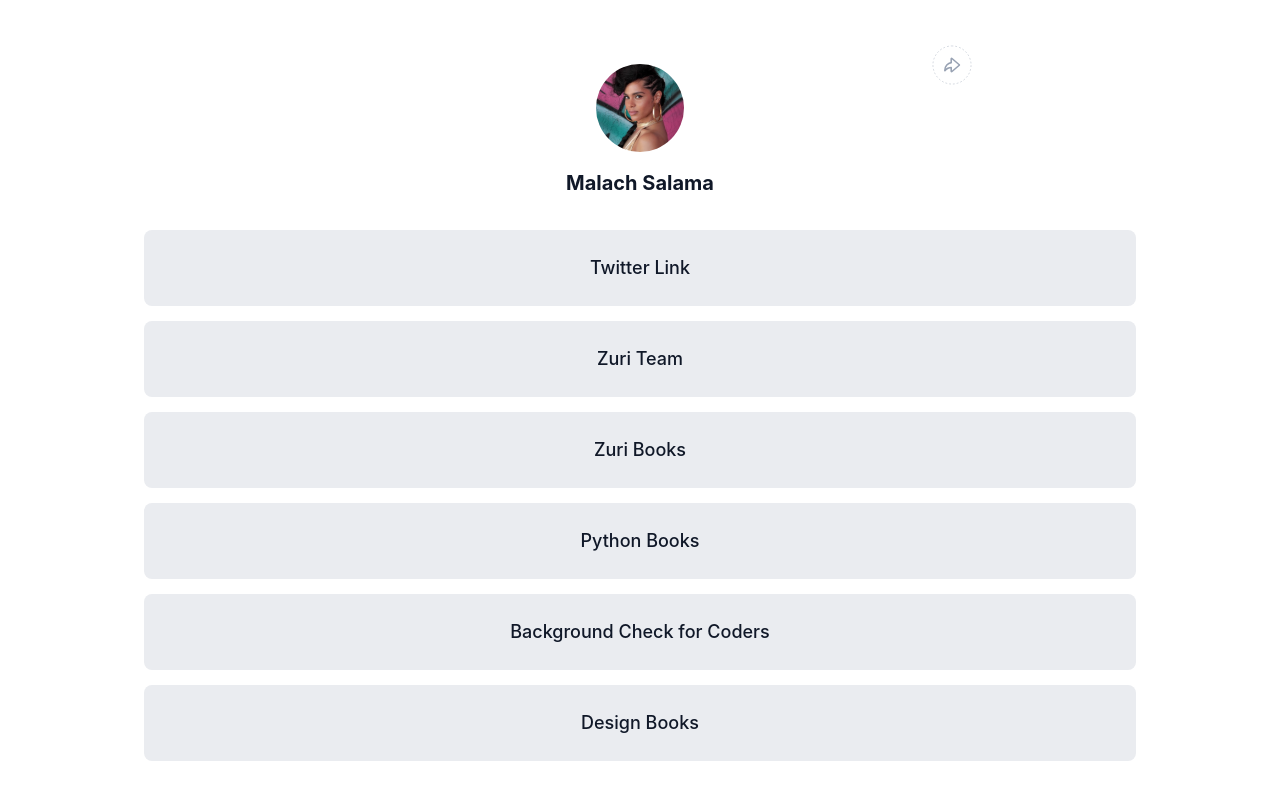
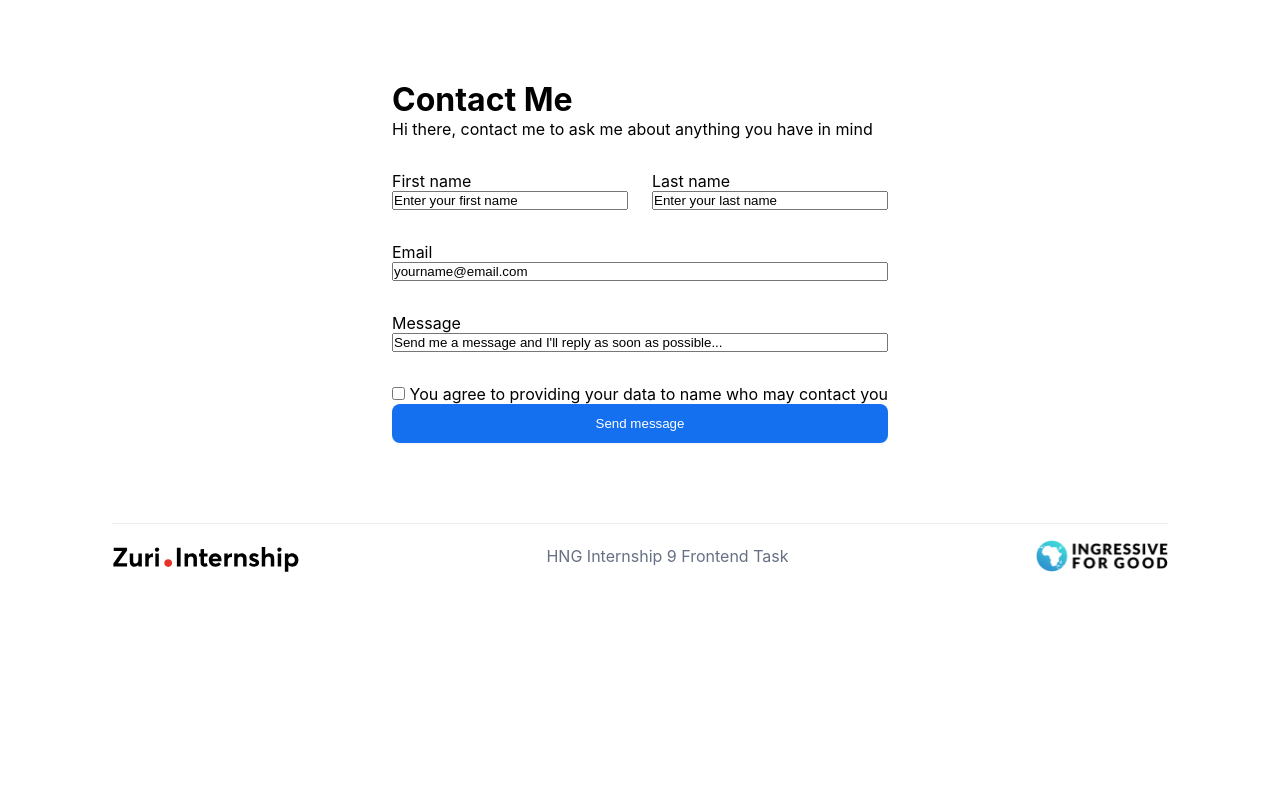
Before and after one commit to malachsalama/linkedtree, a React (Create React App) app: page /contact in a window 1280 px wide. Shown: the top 800 px of the page. Built offline with nearby package versions, Linux system fonts and the light colour scheme.

Commit message:
feat: contact page added to the application

```diff
--- a/package.json
+++ b/package.json
@@ -8,6 +8,7 @@
     "@testing-library/user-event": "^13.5.0",
     "react": "^18.2.0",
     "react-dom": "^18.2.0",
+    "react-router-dom": "^6.4.3",
     "react-scripts": "5.0.1",
     "web-vitals": "^2.1.4"
   },
--- a/src/App.css
+++ b/src/App.css
@@ -116,6 +116,59 @@
   color: #667085;
 }
 
+#error__page {
+  display: flex;
+  flex-direction: column;
+  align-items: center;
+  justify-content: center;
+  width: 100%;
+  margin-top: 4rem;
+}
+
+.Container {
+  display: flex;
+  flex-direction: column;
+  align-items: center;
+  margin: 5rem 15rem;
+}
+
+.HeadingAndSupportingText {
+  display: flex;
+  flex-direction: column;
+  justify-content: flex-start;
+  margin-bottom: 2rem;
+}
+
+.name__row {
+  display: flex;
+  flex-direction: row;
+  gap: 24px;
+}
+
+.first__name,
+.last__name,
+.email__row,
+.textarea__row {
+  display: flex;
+  flex-direction: column;
+  margin-bottom: 2rem;
+  width: 100%;
+}
+
+#btn__submit {
+  display: flex;
+  flex-direction: row;
+  justify-content: center;
+  align-items: center;
+  color: #ffffff;
+  padding: 12px 20px;
+  width: 100%;
+  background: #1570ef;
+  box-shadow: 0px 1px 2px rgba(16, 24, 40, 0.05);
+  border-radius: 8px;
+  border: none;
+}
+
 @media screen and (max-width: 768px) {
   .App {
     margin: 4rem 1rem 0 1rem;
--- a/src/App.js
+++ b/src/App.js
@@ -1,14 +1,15 @@
 import "./App.css";
 
+import Profile from "./Profile";
+import TwitterLink from "./TwitterLink";
+import ZuriTeam from "./ZuriTeam";
+import ZuriBooks from "./ZuriBooks";
+import PythonBooks from "./PythonBooks";
 import BackgroundCheck from "./BackgroundCheck";
 import DesignBooks from "./DesignBooks";
+import Contact from "./ContactMe";
+import Socials from "./Socials";
 import Footer from "./Footer";
-import Profile from "./Profile";
-import PythonBooks from "./PythonBooks";
-import Socials from "./Socials";
-import TwitterLink from "./TwitterLink";
-import ZuriBooks from "./ZuriBooks";
-import ZuriTeam from "./ZuriTeam";
 
 function App() {
   return (
@@ -22,6 +23,7 @@
           <PythonBooks />
           <BackgroundCheck />
           <DesignBooks />
+          <Contact />
         </div>
       </div>
       <Socials />
--- /dev/null
+++ b/src/Contact.js
@@ -0,0 +1,77 @@
+import React from "react";
+import Footer from "./Footer";
+
+const Contact = () => (
+  <>
+    <div className="ContactPageHeader">
+      <div className="Container">
+        <div className="Content">
+          <div className="HeadingAndSupportingText">
+            <h1>Contact Me</h1>
+            <p>
+              Hi there, contact me to ask me about anything you have in mind
+            </p>
+          </div>
+          <div className="Form">
+            <div className="FormFields">
+              <div className="name__row">
+                <div className="first__name">
+                  <label for="fname">First name</label>
+                  <input
+                    type="text"
+                    id="first_name"
+                    name="fname"
+                    value="Enter your first name"
+                  ></input>
+                </div>
+                <div className="last__name">
+                  <label for="lname">Last name</label>
+                  <input
+                    type="text"
+                    id="last_name"
+                    name="lname"
+                    value="Enter your last name"
+                  ></input>
+                </div>
+              </div>
+              <div className="email__row">
+                <label for="email">Email</label>
+                <input
+                  type="email"
+                  id="email"
+                  name="email"
+                  value="yourname@email.com"
+                ></input>
+              </div>
+              <div className="textarea__row">
+                <label for="message">Message</label>
+                <input
+                  type="text"
+                  id="message"
+                  name="message"
+                  value="Send me a message and I'll reply as soon as possible..."
+                ></input>
+              </div>
+              <div className="checkbox__row">
+                <input
+                  type="checkbox"
+                  id="terms"
+                  name="terms"
+                  value="terms and conditions"
+                ></input>
+                <label for="terms">
+                  {" "}
+                  You agree to providing your data to name who may contact you
+                </label>
+              </div>
+            </div>
+            <button id="btn__submit">Send message</button>
+          </div>
+        </div>
+      </div>
+    </div>
+    <Footer />
+  </>
+);
+
+export default Contact;
--- /dev/null
+++ b/src/ContactMe.jsx
@@ -0,0 +1,12 @@
+import React from "react";
+import { Link } from "react-router-dom";
+
+const ContactMe = () => (
+  <div className="Link">
+    <Link to="/contact" id="contact">
+      Contact Me
+    </Link>
+  </div>
+);
+
+export default ContactMe;
--- /dev/null
+++ b/src/ErrorPage.jsx
@@ -0,0 +1,18 @@
+import { useRouteError } from "react-router-dom";
+
+const ErrorPage = () => {
+  const error = useRouteError();
+  console.error(error);
+
+  return (
+    <div id="error__page">
+      <h1>Ooh Snap!</h1>
+      <p>We can't seem to find the page you're looking for</p>
+      <p>
+        <i>{error.statusText || error.message}</i>
+      </p>
+    </div>
+  );
+};
+
+export default ErrorPage;
--- a/src/index.js
+++ b/src/index.js
@@ -1,13 +1,28 @@
 import React from "react";
 import ReactDOM from "react-dom/client";
+import { createBrowserRouter, RouterProvider } from "react-router-dom";
 import "./index.css";
 import App from "./App";
+import Contact from "./Contact";
+import ErrorPage from "./ErrorPage";
 import reportWebVitals from "./reportWebVitals";
+
+const router = createBrowserRouter([
+  {
+    path: "/",
+    element: <App />,
+    errorElement: <ErrorPage />,
+  },
+  {
+    path: "/contact",
+    element: <Contact />,
+  },
+]);
 
 const root = ReactDOM.createRoot(document.getElementById("root"));
 root.render(
   <React.StrictMode>
-    <App />
+    <RouterProvider router={router} />
   </React.StrictMode>
 );
 
```
Also changed, not shown: 1 other file (tests, documents, lock files or other folders).
